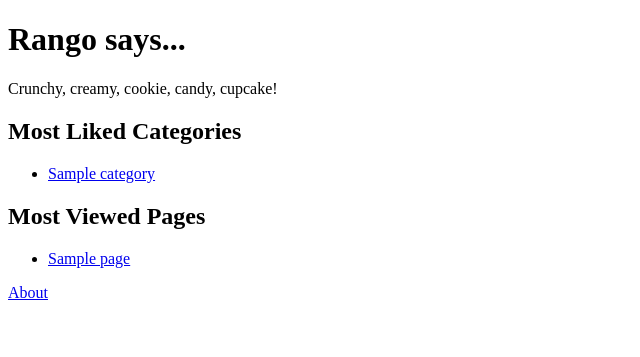
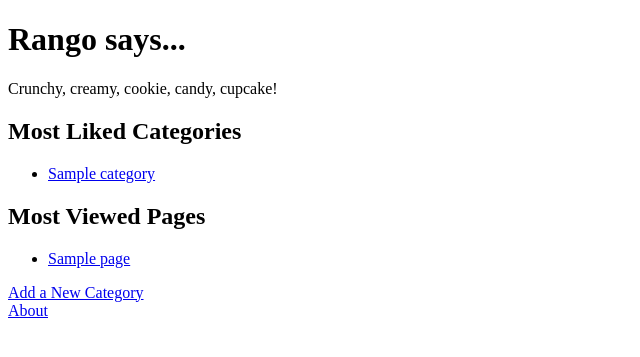
Before and after one commit to haojieyan2022/tango_with_django_project, a Django app: page / in a window 1280 px wide. Shown: the top 357 px of the page, without its empty margins (0-640 px from the left). Run offline with Django 3.2, Linux system fonts and the light colour scheme; tables that the repository leaves empty hold one stand-in row (values such as "Sample post"); parts of the project's set-up code (start-up, migrations or seed data) failed here and were passed over.

Commit message:
Completed chapter 7 : form

```diff
--- a/rango/views.py
+++ b/rango/views.py
@@ -1,6 +1,8 @@
-from django.shortcuts import render
+from django.shortcuts import render, redirect
+from django.urls import reverse
 from django.http import HttpResponse
 from rango.models import Category, Page
+from rango.forms import CategoryForm, PageForm
 
 # Create your views here.
 def index(request):
@@ -29,3 +31,31 @@ def show_category(request, category_name_slug):
         context_dict['error_message'] = "The specified category does not exist."
 
     return render(request, 'rango/category.html', context=context_dict)
+
+def add_category(request):
+    if request.method == 'POST':
+        form = CategoryForm(request.POST)
+        if form.is_valid():
+            form.save(commit=True)
+            return redirect(reverse('rango:index'))
+    else:
+        form = CategoryForm()
+    return render(request, 'rango/add_category.html', {'form': form})
+
+def add_page(request, category_name_slug):
+    try:
+        category = Category.objects.get(slug=category_name_slug)
+    except Category.DoesNotExist:
+        return redirect(reverse('rango:index'))
+
+    if request.method == 'POST':
+        form = PageForm(request.POST)
+        if form.is_valid():
+            page = form.save(commit=False)
+            page.category = category
+            page.save()
+            return redirect(reverse('rango:show_category', kwargs={'category_name_slug': category_name_slug}))
+    else:
+        form = PageForm()
+
+    return render(request, 'rango/add_page.html', {'form': form, 'category': category})
--- a/templates/rango/index.html
+++ b/templates/rango/index.html
@@ -31,7 +31,7 @@
             <strong>There are no pages present.</strong>
     {% endif %}
 
-
+    <a href="{% url 'rango:add_category' %}">Add a New Category</a><br />
     <a href="/rango/about/">About</a><br />
 </body>
 </html>
```
Also changed, not shown: templates/rango/add_category.html (added, +19 -0 lines), templates/rango/add_page.html (added, +19 -0 lines).
